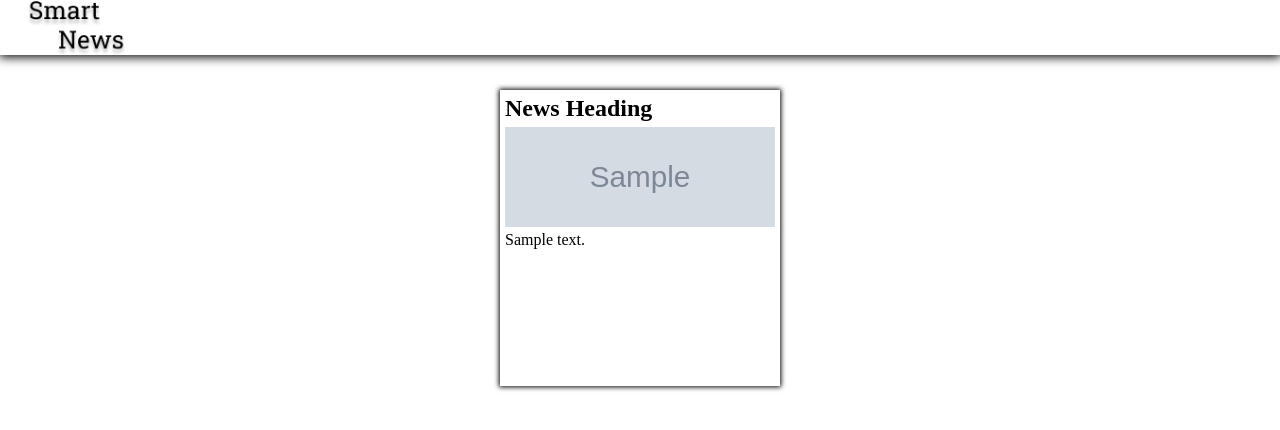
After one commit to 282000ypk/newsapp, a Flask app: template templates/readnews.html in a window 1280 px wide. The commit adds this page. Shown: the top 430 px of the page. Run offline with Flask 2, Linux system fonts and the light colour scheme; the template is opened without the code that fills it: most values are stand-ins (such as "Sample title", 1, 10 or a date in 2020); grey boxes marked "Sample" are stand-in pictures.

Commit message:
loaded all news to html successfully

```diff
--- a/app.py
+++ b/app.py
@@ -1,5 +1,7 @@
 from flask import Flask
 from flask import render_template
+from newsapi import NewsApiClient
+from textblob import TextBlob
 
 app =  Flask(__name__)
 
@@ -7,5 +9,32 @@ app =  Flask(__name__)
 def main():
 	return render_template("index.html")
 
+@app.route("/readnews")
+def readnews():
+
+
+	# # Init
+	newsapi = NewsApiClient(api_key='63d39c686718447fb0d1ccc422c98029')
+
+	# # /v2/top-headlines
+	top_headlines = newsapi.get_top_headlines(q='',language='en',country='in')
+
+	# # /v2/everything
+	# print(top_headlines["totalResults"])
+
+	i=0;
+	for article in top_headlines["articles"]:
+	    testimonial = TextBlob(article["title"])
+	    if(testimonial.sentiment.polarity<0):
+	        print("negative")
+	        top_headlines["articles"][i]["sentiment"]="negative"
+	    else:
+	        print("posiitive")
+	        top_headlines["articles"][i]["sentiment"]="positive"
+	    i+=1
+	# print(top_headlines["articles"][0])
+
+	return render_template("readnews.html",data=top_headlines)
+
 if __name__ == '__main__':
 	app.run(debug=True)
--- /dev/null
+++ b/static/readnews.css
@@ -0,0 +1,35 @@
+.allnews
+{
+	display: flex;
+	padding:  80px 0vw 10px 0vw;
+	flex-wrap: wrap;
+	justify-content: center;
+}
+.news
+{
+	flex: 0 1 300px;
+	text-decoration: none;
+	color: black;
+}
+.card
+{
+	flex: 0 1 250px;
+	box-shadow: 0 0 5px 1px black;
+	margin: 10px;
+	padding: 5px;
+}
+.card img
+{
+	width: 100%;
+	height: 100px;
+	object-fit: cover;
+}
+.card h2
+{
+	padding-bottom: 5px;
+}
+.card p
+{
+	height: 150px;
+	overflow-y: hidden;
+}
--- /dev/null
+++ b/static/readnews.js
@@ -0,0 +1,57 @@
+
+var data;
+
+fetch('static/test.json')
+.then(response => {
+   return response.json();
+})
+.then(data => display(data))
+
+function display(data)
+{
+   console.log(data["articles"][0])
+   for(let i=0;i<data["articles"].length;i++)
+   {
+      /*
+      <a href="#" class="news">
+            <div class="card">
+                <h2>
+                    News Heading
+                </h2>
+                <img src="static/image1.jpg" alt="news description" loading="lazy">
+
+                <p>
+                    Two people were released Saturday after being detained in an investigation of airsoft guns and rifles found in a U-Haul truck near the National Mall.
+                </p>
+            </div>
+        </a>
+        */
+      let news=document.createElement("a")
+      news.classList.add("news")
+      news.setAttribute("href",data["articles"][i]["url"]
+
+      let card=document.createElement("div")
+      card.classList.add("card")
+
+      let h2=document.createElement("h2")
+      h2.innerText=data["articles"][i]["title"]
+
+      let img=document.createElement("img")
+      img.alt="news description"
+      img.loading="lazy"
+      img.src=data["articles"][i]["urlToImage"]
+      img.setAttribute("src", data["articles"][i]["urlToImage"]);
+
+      let para=document.createElement("p")
+      para.innerText=data["articles"][i]["description"]
+
+      card.innerHTML+=h2
+      card.innerHTML+=img
+      card.innerHTML+=para
+
+
+      news.innerHTML=card
+      document.getElementById("allnewsid").innerHTML += news
+   }
+   console.log("done")
+}
--- a/static/style.css
+++ b/static/style.css
@@ -18,6 +18,8 @@ nav{
     height: 55px;
     width: 100%;
     position: fixed;
+    background: white;
+    box-shadow: 0px 1px 10px 1px black;
 }
 #logo
 {
@@ -103,8 +105,8 @@ nav{
     display: flex;
     align-items: flex-end;
     justify-content: center;
+    text-align: center;
     height: 20%;
-    text-align: center;
 }
 .box2 .box2_section2
 {
--- a/templates/index.html
+++ b/templates/index.html
@@ -23,7 +23,7 @@
         <!--       container - box 1             -->
     <div class="box1">
         <h2>Why make our morning bad with reading negative news start your daily news by filtering the news positive filter.</h2>
-        <a href="#">Start Reading</a>
+        <a href="/readnews">Start Reading</a>
     </div>
         <!--       container - box 2             -->
     <div class="box2">
--- /dev/null
+++ b/templates/readnews.html
@@ -0,0 +1,42 @@
+<!DOCTYPE html>
+<html lang="en">
+<head>
+    <meta charset="UTF-8">
+    <meta http-equiv="X-UA-Compatible" content="IE=edge">
+    <meta name="viewport" content="width=device-width, initial-scale=1.0">
+    <link rel="stylesheet" href={{url_for('static',filename='style.css')}}>
+    <link rel="stylesheet" href={{url_for('static',filename='readnews.css')}}>
+    <title>Document</title>
+</head>
+<body>
+    <!-- nav -->
+    <nav>
+        <a href="#" id="logo"><img src={{url_for('static',filename='images/logo.png')}} alt="smart news logo"></a>
+        <!--<div class="btn">
+            <a href="#" id="login-btn">Login</a>
+            <a href="#" id="register-btn">Register</a>
+        </div>-->
+    </nav>
+    <!--container-->
+    <div class="allnews" id="allnewsid">
+
+        {%for news in data["articles"]%}
+        <a href="{{news['url']}}" class="news" target="_blank">
+            <div class="card">
+                <h2>
+                    News Heading
+                </h2>
+                <img src="{{news['urlToImage']}}" alt="news description" loading="lazy">
+
+                <p>
+                    {{news['description']}}
+                </p>
+            </div>
+        </a>
+        {% endfor %}
+
+    </div>
+
+    <script type="text/javascript" src={{url_for('static',filename='readnews.js')}}></script>
+</body>
+</html>
```
Also changed, not shown: static/test.js (added, +11 -0 lines), static/test.json (added, +36 -0 lines), test/test.py (+19 -4 lines).
